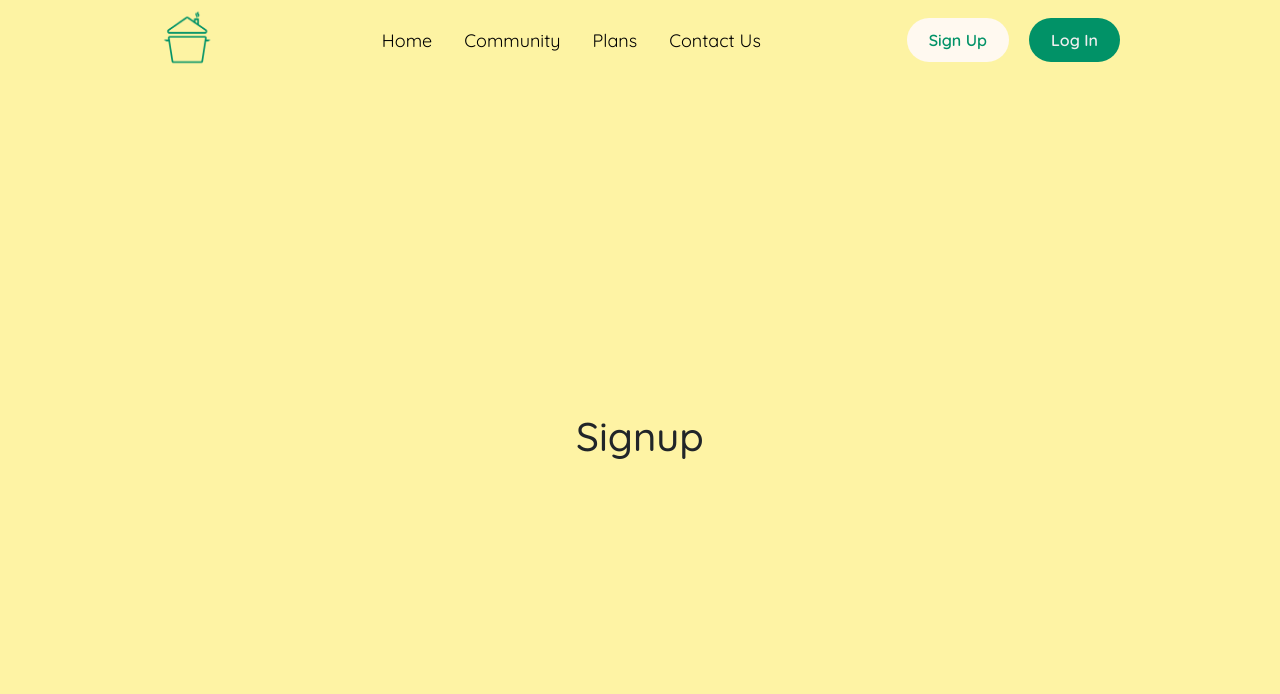
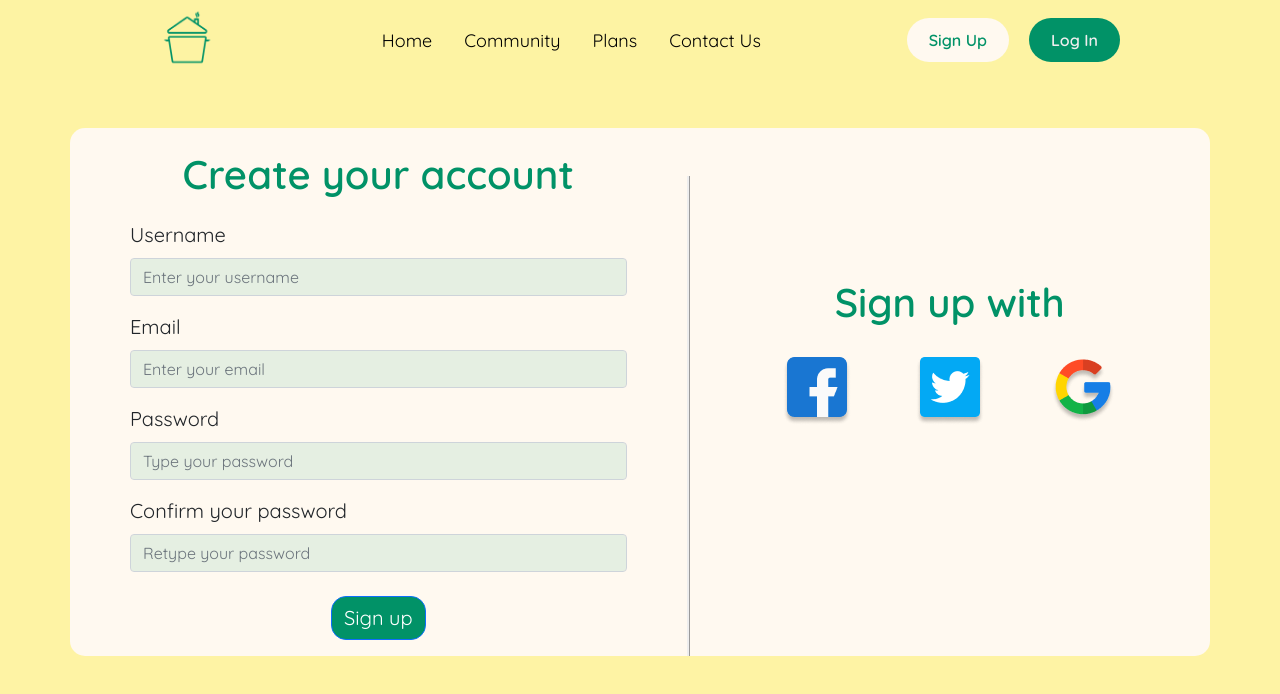
Before and after one commit to BahaBoualii/COOKIINI-front-end, a React (Create React App) app: page /signup in a window 1280 px wide. Shown: the top 694 px of the page. Built offline with nearby package versions, Linux system fonts and the light colour scheme.

Commit message:
sign up page done

```diff
--- a/src/pages/signup.js
+++ b/src/pages/signup.js
@@ -1,16 +1,63 @@
 import React from 'react';
+import Container from "react-bootstrap/Container";
+import Row from "react-bootstrap/Row";
+import Col from "react-bootstrap/Col";
+import { FormControl, FormGroup, ControlLabel, HelpBlock, Checkbox, Radio, Button, Form } from 'react-bootstrap';
+import facebookLogo from '../assets/facebook (1) 2.png';
+import twitterLogo from '../assets/twitter (1) 1.png';
+import gmailLogo from '../assets/google 1.png';
 
 const Signup = () => {
   return (
-    <div
-      style={{
-        display: 'flex',
-        justifyContent: 'center',
-        alignItems: 'center',
-        height: '90vh'
-      }}
-    >
-      <h1>Signup</h1>
+    /*
+         If screen >= md : display on a single row
+         else display on two rows
+    */
+    <div className="mt-5 text-center">
+      <Container fluid="md" style={{backgroundColor:"#FFF9F0",borderRadius:"15px",}}>
+        <Row>
+          <Col className='text-center mx-5'>
+            <p className='fw-bold fs-1 mt-3' style={{color:"#019267",}}>
+              Create your account
+            </p>
+            <Form className='text-start'>
+              <Form.Group className="mb-3" controlId="formBasicEmail">
+                <Form.Label className="fs-5">Username</Form.Label>
+                <Form.Control style={{backgroundColor:"rgba(1, 146, 103, 0.1)",}} type="text" placeholder="Enter your username" />
+              </Form.Group>
+
+              <Form.Group className="mb-3" controlId="formBasicPassword">
+                <Form.Label className="fs-5">Email</Form.Label>
+                <Form.Control style={{backgroundColor:"rgba(1, 146, 103, 0.1)",}} type="email" placeholder="Enter your email" />
+              </Form.Group>
+              <Form.Group className="mb-3" controlId="formBasicEmail">
+                <Form.Label className="fs-5">Password</Form.Label>
+                <Form.Control style={{backgroundColor:"rgba(1, 146, 103, 0.1)",}} type="password" placeholder="Type your password" />
+              </Form.Group>
+              <Form.Group className="mb-3" controlId="formBasicEmail">
+                <Form.Label className="fs-5">Confirm your password</Form.Label>
+                <Form.Control style={{backgroundColor:"rgba(1, 146, 103, 0.1)",}} type="password" placeholder="Retype your password" />
+              </Form.Group>
+              <div className="text-center">
+              <Button style={{ backgroundColor: "#019267", color: "eee", borderRadius: "15px" }} className="mb-3 fs-5 mt-2" type="submit">
+                Sign up
+              </Button>
+              </div>
+
+            </Form>
+          </Col>
+          <Col className='text-center fw-bold fs-1 mt-5' style={{ borderLeft: "ridge",color:"#019267",}} >
+            <p className="mt-5 pt-5">Sign up with</p>
+            <div className='mt-4'>
+                <Row fluid>
+                  <Col className="text-md-end text-lg-end text-sm-center"><img src={facebookLogo} alt='signUpWithFacebook' /></Col>
+                  <Col><img src={twitterLogo} alt='signUpWithTwitter' /></Col>
+                  <Col className='text-md-start text-lg-start text-sm-center'><img src={gmailLogo} alt='signUpWithGmail' /></Col>
+                </Row>
+            </div>
+          </Col>
+        </Row>
+      </Container>
     </div>
   );
 };
```
